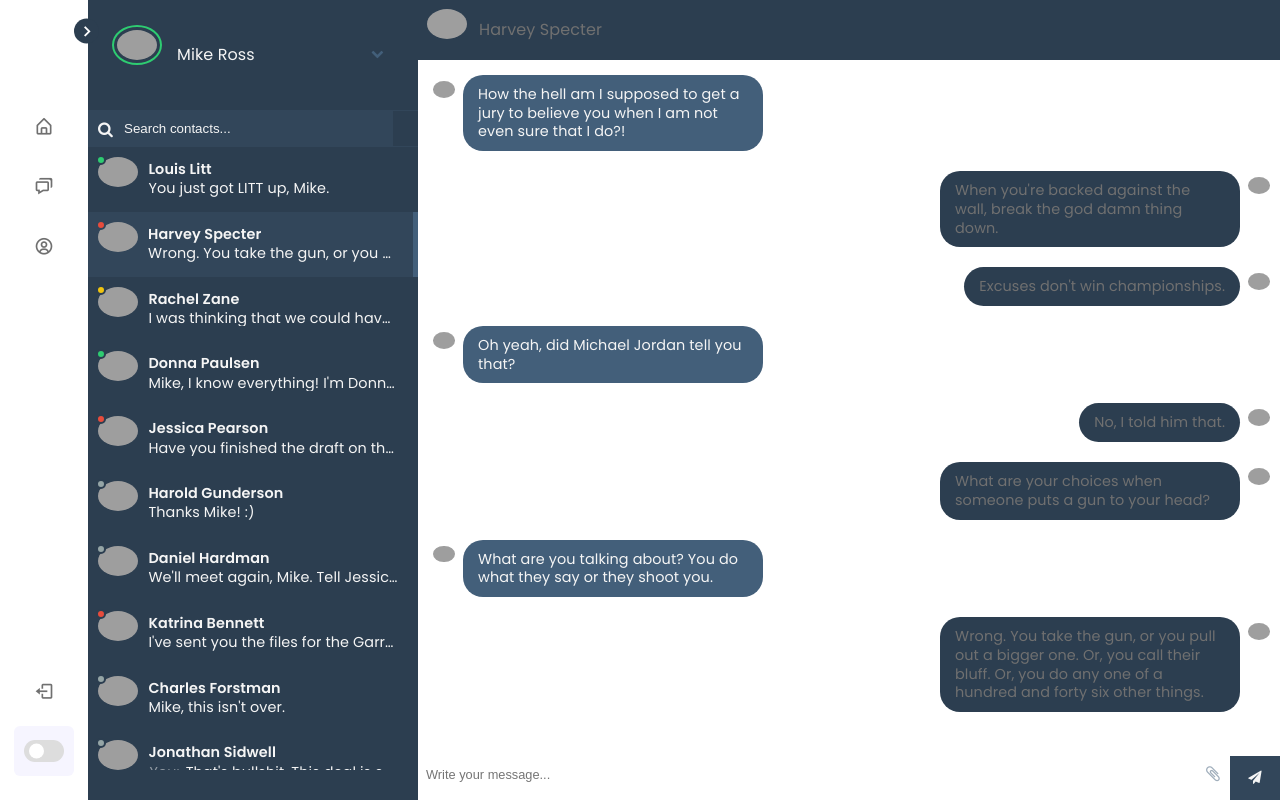
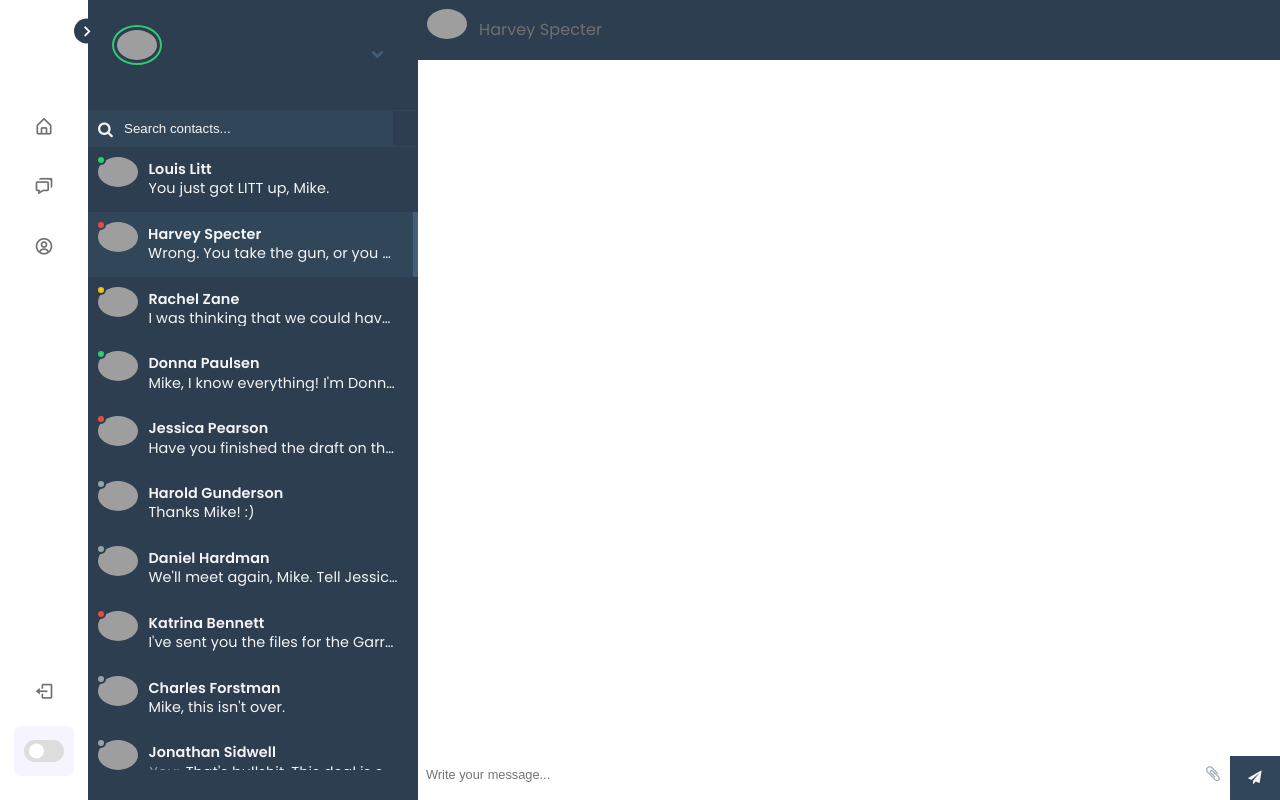
Before and after one commit to TinUIT/WebChat, a Django app: page /chat in a window 1280 px wide. Run offline with Django 4.2, Linux system fonts and the light colour scheme; a user stored in the database is signed in; some libraries are stand-ins or nearby versions; grey boxes are pictures that could not be loaded.

Commit message:
updatechat

```diff
--- a/authentication/views.py
+++ b/authentication/views.py
@@ -13,13 +13,14 @@
 from .models import Profile
 from django.contrib.auth.decorators import login_required
 
+user_name = ""
 @login_required(login_url="authentication")
 def home(request):
     return render(request, 'home.html')
 
 @login_required(login_url="authentication")
 def chat(request):
-    return render(request, 'chat.html')
+    return render(request, 'chat.html', {'user_name':user_name})
 
 @login_required(login_url="authentication")
 def profile(request):
@@ -110,6 +111,7 @@
     return render(request, "authentication/signup.html")
 
 def signin(request):
+    global user_name
     if request.method == 'POST':
         username = request.POST['username']
         pass1 = request.POST['pass1']
@@ -118,7 +120,7 @@
 
         if user is not None:
             login(request, user)
-            fname = user.first_name
+            user_name = username
             # messages.success(request, "Logged In Sucessfully!!")
             return redirect('home')
         else:
--- a/static/js/app.js
+++ b/static/js/app.js
@@ -1,67 +1,27 @@
 // UI Manager for the Chat app
 function myjsapp(peerClient) {
     var chatHistory = {};
-    var chatPanel = {};
     function EventListeners() {
         Element.prototype.remove = function() {
             this.parentElement.removeChild(this);
         }
-
-        $('.end-call').click(function (event) {
-            // clear CSS for mute buttons
-            $('.mute-audio, .mute-video').removeClass('btn-success').addClass('btn-secondary')
-            // End established call
-            peerClient.endCall();
-        })
-
-        $('.accept-call').click(function (event) {
-            // End established call
-            peerClient.acceptIncomingCall();
-        })
-        $('.reject-call').click(function (event) {
-            // End established call
-            peerClient.rejectIncomingCall();
-        })
-
-        $('.mute-audio').click(function (event) {
-            if($(this).hasClass('btn-secondary')) {
-                $(this).removeClass('btn-secondary').addClass('btn-success')
-                // End established call
-                peerClient.muteAudio(false);
-            } else {
-                $(this).removeClass('btn-success').addClass('btn-secondary')
-                peerClient.muteAudio(true);
-            }
-        })
-        $('.mute-video').click(function (event) {
-            if($(this).hasClass('btn-secondary')) {
-                $(this).removeClass('btn-secondary').addClass('btn-success')
-                // End established call
-                peerClient.muteVideo(false);
-            } else {
-                $(this).removeClass('btn-success').addClass('btn-secondary')
-                peerClient.muteVideo(true);
-            }
-        })
     }
 
     function appendToHistory(id, message, isSent) {
         if(chatHistory[id]) {
             var hist = chatHistory[id];
-            var fromTxt = isSent ? 'You' : id
-            var msg = $('<li><b>' + fromTxt + ': </b></li>').append('<span>' + message + '</span')
+            var fromTxt = isSent ? 'send' : 'replies'
+            var msg = $('<li class="'+fromTxt+'"> <img src="http://emilcarlsson.se/assets/mikeross.png" alt="" /></li>').append('<p>' + message + '<p>')
             hist.append(msg)
                 .scrollTop(hist[0].scrollHeight);
         }
     }
 
     function startPeerClient(username) {
-        cookie.set('username', username);
         peerClient.connectToServerWithId(username);
     }
     // Show Username Modal
     if(username) {
-        $('#user-name').val(username)
         startPeerClient(username)
     }
 
@@ -70,38 +30,12 @@
     return {
         createChatWindow: function(id) {
             var toPeerId = id;
-            var panel = $('<div class="panel panel-primary chat-div"><div class="panel-heading"></div>' +
-                '<div class="panel-body"></div><div class="panel-footer">' +
-                '<div class="form-inline"><div class="form-group">' +
-                '</div></div></div></div>')
 
-            var title = $('<span class="panel-title"></span>').text(toPeerId)
-            var history = $('<ul class="chatHistory"></ul>')
-            var message = $('<input type="text" class="form-control" placeholder="Enter Message">')
-            var sendBtn = $('<button type="button" class="btn btn-outline-primary">Send</button>')
-            var callButton = $('<a class="portfolio-link">');
-            var videoCall = $('<i class="fa fa-video-camera fa-2x call-icon" aria-hidden="true"></i>');
-            var audioCall = $('<i class="fa fa-phone fa-2x call-icon" aria-hidden="true"></i></a>');
-
-            callButton.append(audioCall).append(videoCall);
+            var history = document.getElementById("history")
+            var message = document.getElementById("message")
+            var sendBtn = document.getElementById("send")
 
             chatHistory[toPeerId] = history
-            chatPanel[toPeerId] = panel
-
-            $('.panel-heading', panel).append(title).append(callButton)
-            $('.panel-body', panel).append('<span class="text-primary">You can now start chatting</span>').append(history)
-            $('.form-group', panel).append(message).append(sendBtn)
-            $('.chat-container > div').append(panel);
-            $('.panel-heading', panel).click(function () {
-                var panelBody = $(".panel-body, .panel-footer", $(this).parent());
-                if(panelBody.hasClass("hide")) {
-                    panelBody.removeClass("hide")
-                    panel.removeClass('min')
-                } else {
-                    panel.addClass('min')
-                    panelBody.addClass("hide")
-                }
-            })
 
             sendBtn.click(function(event) {
                 var msgText = message.val().trim()
@@ -111,72 +45,14 @@
                     message.val('').focus()
                 }
             });
-
-            audioCall.click(function (event) {
-                var isVideoCall = false;
-                peerClient.makeCall(toPeerId, isVideoCall);
-                return false
-            })
-
-            videoCall.click(function (event) {
-                var isVideoCall = true;
-                peerClient.makeCall(toPeerId, isVideoCall);
-                return false
-            })
         },
 
         appendHistory : appendToHistory,
-
-        closeChatWindow : function (id) {
-            if(chatPanel[id]) {
-                chatPanel[id].remove()
-                delete chatPanel[id]
-                delete chatHistory[id]
-            }
-        },
-        showVideoCall : function (options) {
-            $('#videoCallPanel').modal('show')
-            if(options['video'])
-                $('#videoCallPanel .title').text('Video Call')
-            else
-                $('#videoCallPanel .title').text('Voice Call')
-        },
-        showIncomingCall : function (peerId, options) {
-            $('#callConfirmationModal').modal('show')
-            if(options['video'])
-                var txt = "Incoming Video call from : " + peerId
-            else
-                var txt = "Incoming Voice call from : " + peerId
-            $('#callConfirmationModal .peer-name').text(txt)
-        },
-        closeVideoCall : function () {
-            $('.end-call').click()
-        },
-        setTheirVideo : function (stream) {
-            var video = document.getElementById('their-video');
-            if (typeof video.srcObject == "object") {
-                video.srcObject = stream;
-            } else {
-                video.src = URL.createObjectURL(stream);
-            }
-        },
-        setMyVideo : function (stream) {
-            var video = document.getElementById('my-video');
-            if (typeof video.srcObject == "object") {
-                video.srcObject = stream;
-            } else {
-                video.src = URL.createObjectURL(stream);
-            }
-        },
         updateOnlieUsers : function (users) {
             if(users.length == 0) {
                 return
             }
             peerClient.connectToId(users[Math.floor(Math.random()*users.length)])
-            for (var i = 0; i < users.length; i++) {
-                var usr = '<li class="peeruser">'+ users[i] + '</li>'
-                list.append(usr);
-            }
         }
     };
 }
--- a/static/js/peer-client.js
+++ b/static/js/peer-client.js
@@ -6,36 +6,22 @@
     var PEER_SERVER = '192.168.126.132';
     var PORT = 9000;
     var connectedPeers = {};
-    var myPeerID = generateRandomID(4);
+    var myPeerID;
     var peer;
-    var peerIdAlreadyTakenCount = 3;
 
     // Compatibility shim
     navigator.getUserMedia = navigator.getUserMedia || navigator.webkitGetUserMedia || navigator.mozGetUserMedia;
 
     // Connect to server
     function connectToServerWithId(peerId) {
-        myPeerID = peerId || myPeerID;
+        myPeerID = peerId;
         myPeerID = myPeerID.toLowerCase();
         if(peer && peer.disconnected == false) {
             peer.disconnect()
         }
         peer = new Peer(myPeerID, { host: PEER_SERVER, port: PORT, path: '/'});
-        peerCallbacks(peer);
     }
-    // var peer = new Peer({ host: 'my-peer.herokuapp.com', port: '443', path: '/', secure: true });
-    // connectToServerWithId(myPeerID);
     console.log(peer)
-
-    initializeLocalMedia({'audio': true, 'video': true});
-
-    // Generate random ID
-    function generateRandomID(length) {
-        var chars = '123456789abcdefghijklmnopqrstuvwxyz'
-        var result = '';
-        for (var i = length; i > 0; --i) result += chars[Math.floor(Math.random() * chars.length)];
-        return result;
-    }
 
     // Data channel
     // Handle a Text and File connection objects
@@ -43,7 +29,6 @@
         console.log(c)
         // Handle a chat connection.
         if (c.label === 'chat') {
-            // c.peer
             myapp.createChatWindow(c.peer)
 
             c.on('data', function(data) {
@@ -54,111 +39,12 @@
 
             c.on('close', function() {
                 delete connectedPeers[c.peer];
-                myapp.closeChatWindow(c.peer)
+                // myapp.closeChatWindow(c.peer)
             });
             connectedPeers[c.peer] = c;
-        } else if (c.label === 'file') {
-            c.on('data', function(data) {
-                // If we're getting a file, create a URL for it.
-                if (data.constructor === ArrayBuffer) {
-                    var dataView = new Uint8Array(data);
-                    var dataBlob = new Blob([dataView]);
-                    var url = window.URL.createObjectURL(dataBlob);
-                    // $('#' + c.peer).find('.messages').append('<div><span class="file">' +
-                    //     c.peer + ' has sent you a <a target="_blank" href="' + url + '">file</a>.</span></div>');
-                }
-            });
         }
     }
 
-    // Handle Audio and Video Calls
-    function callConnect(call) {
-
-        // Hang up on an existing call if present
-        if (window.existingCall) {
-            window.existingCall.close();
-        }
-
-        // Wait for stream on the call, then set peer video display
-        call.on('stream', function(stream) {
-            myapp.setTheirVideo(stream)
-        });
-
-        // UI stuff
-        window.existingCall = call;
-        call.on('close', function() {
-            console.log("Call Ending")
-            myapp.closeVideoCall()
-        });
-    }
-
-    function peerCallbacks(peer) {
-        peer.on('open', function(id) {
-            console.log('My peer ID is: ' + id);
-            console.log(new Date());
-            myapp.setPeerId(id);
-            fetchOnlinePeers();
-        });
-
-        peer.on('connection', connect);
-
-        peer.on('call', function(call) {
-            console.log("Receiving a call")
-            console.log(call)
-            // New call requests from users
-            // Ask Confirm before accepting call
-            // if(window.incomingCall) {
-            //     window.incomingCall.answer()
-            //     setTimeout(function () {
-            //         window.incomingCall.close();
-            //         window.incomingCall = call
-            //         myapp.showIncomingCall(call.peer);
-            //     }, 1000)
-            // } else {
-            if(window.existingCall) {
-                // If already in a call, rejecting the new calls
-                rejectIncomingCall(call)
-            } else {
-                window.incomingCall = call
-                myapp.showIncomingCall(call.peer, call.options.metadata);
-            }
-            // }
-        });
-
-        peer.on('close', function(conn) {
-            // New connection requests from users
-            console.log("Peer connection closed");
-        });
-
-        peer.on('disconnected', function(conn) {
-            console.log("Peer connection disconnected : " + conn);
-            console.log(new Date());
-            if(conn != myPeerID) {
-                return
-            }
-            setTimeout(function () {
-                connectToServerWithId();
-            }, 5000);
-
-            // peer.reconnect()
-        });
-
-        peer.on('error', function(err) {
-            console.log(new Date());
-            console.log("Peer connection error:")
-            console.log(err)
-            if("unavailable-id" == err.type) {
-                // ID Already taken, so assigning random ID after 3 attempts
-                peerIdAlreadyTakenCount++;
-                if(peerIdAlreadyTakenCount >= 3) {
-                    peerIdAlreadyTakenCount = 0;
-                    myPeerID = generateRandomID(4);
-                }
-            } else if ("peer-unavailable" == err.type) {
-                myapp.showError(err.message)
-            }
-        });
-    };
 
     function connectToId(id) {
         if(!id || peer.disconnected)
@@ -180,105 +66,6 @@
 
     function sendMessage(peerId, msgText) {
 
-        if(connectedPeers[peerId]) {
-            var conn = connectedPeers[peerId]
-            conn.send(msgText)
-        }
-    }
-
-    function initializeLocalMedia(options, callback) {
-
-        if(options) {
-            options['audio'] = true;
-            if(options['video'])
-                options['video'] = true;
-        } else {
-            options['audio'] = true;
-            options['video'] = false;
-        }
-
-        // Get audio/video stream
-        navigator.getUserMedia(options, function(stream) {
-            // Set your video displays
-            window.localStream = stream;
-            myapp.setMyVideo(window.localStream)
-            if(callback)
-                callback();
-        }, function(err) {
-            console.log("The following error occurred: " + err.name);
-            alert('Unable to call ' + err.name)
-        });
-    }
-
-    function makeCall(callerID, isVideoCall) {
-        console.log("Calling..." +  callerID)
-
-        var options = {audio: true};
-        if(isVideoCall)
-            options['video'] = true;
-
-        initializeLocalMedia(options, function() {
-            myapp.showVideoCall(options)
-            var call = peer.call(callerID, window.localStream, { 'metadata' : options });
-            callConnect(call)
-        });
-    }
-
-    function acceptIncomingCall() {
-        var call = window.incomingCall;
-        var metadata = call.options.metadata;
-        console.log(metadata);
-
-        initializeLocalMedia(metadata, function() {
-            call.answer(window.localStream);
-            myapp.showVideoCall(metadata);
-            callConnect(call)
-        });
-    }
-
-    function rejectIncomingCall(reCall) {
-        var call = reCall || window.incomingCall;
-        var metadata = call.options.metadata;
-        console.log(metadata);
-        console.log("Rejecting incomingCall")
-        call.answer();
-        setTimeout(function () {
-            call.close();
-        }, 1000)
-    }
-
-    function endCall() {
-        if(window.existingCall)
-            window.existingCall.close();
-        window.existingCall = null
-    }
-
-    function muteAudio(status) {
-        if(status == false)
-            status = false
-        else
-            status = true
-        if(window.localStream) {
-            var audioTracks = window.localStream.getAudioTracks()
-            if(audioTracks && audioTracks[0])
-                audioTracks[0].enabled = status;
-        }
-    }
-
-    function muteVideo(status) {
-        if(status == false)
-            status = false
-        else
-            status = true
-        if(window.localStream) {
-            var videoTracks = window.localStream.getVideoTracks()
-            if(videoTracks && videoTracks[0])
-                videoTracks[0].enabled = status;
-        }
-    }
-
-    function closeConnection(id) {
-        var conns = peer.connections[peerId];
         if(connectedPeers[peerId]) {
             var conn = connectedPeers[peerId]
             conn.send(msgText)
@@ -309,14 +96,8 @@
     }, 5000)
 
     return {
-        makeCall : makeCall,
-        endCall : endCall,
         sendMessage : sendMessage,
         connectToId : connectToId,
         connectToServerWithId : connectToServerWithId,
-        acceptIncomingCall : acceptIncomingCall,
-        rejectIncomingCall : rejectIncomingCall,
-        muteAudio : muteAudio,
-        muteVideo : muteVideo
     }
 })();
--- a/templates/base.html
+++ b/templates/base.html
@@ -19,7 +19,7 @@
         <header>
             <div class="image-text">
                 <span class="image">
-                    <!--<img src="logo.png" alt="">-->
+
                 </span>
 
                 <div class="text logo-text">
--- a/templates/chat.html
+++ b/templates/chat.html
@@ -16,7 +16,7 @@
 			<div class="wrap">
                 <a href="profile"><img id="profile-img" src="http://emilcarlsson.se/assets/mikeross.png" class="online" alt=""></a>
 
-				<p>Mike Ross</p>
+				<p>{{user_name}}</p>
 				<i class="fa fa-chevron-down expand-button" aria-hidden="true"></i>
 				<div id="status-options">
 					<ul>
@@ -154,38 +154,7 @@
 		</div>
 		<div class="messages">
 			<ul>
-				<li class="sent">
-					<img src="http://emilcarlsson.se/assets/mikeross.png" alt="" />
-					<p>How the hell am I supposed to get a jury to believe you when I am not even sure that I do?!</p>
-				</li>
-				<li class="replies">
-					<img src="http://emilcarlsson.se/assets/harveyspecter.png" alt="" />
-					<p>When you're backed against the wall, break the god damn thing down.</p>
-				</li>
-				<li class="replies">
-					<img src="http://emilcarlsson.se/assets/harveyspecter.png" alt="" />
-					<p>Excuses don't win championships.</p>
-				</li>
-				<li class="sent">
-					<img src="http://emilcarlsson.se/assets/mikeross.png" alt="" />
-					<p>Oh yeah, did Michael Jordan tell you that?</p>
-				</li>
-				<li class="replies">
-					<img src="http://emilcarlsson.se/assets/harveyspecter.png" alt="" />
-					<p>No, I told him that.</p>
-				</li>
-				<li class="replies">
-					<img src="http://emilcarlsson.se/assets/harveyspecter.png" alt="" />
-					<p>What are your choices when someone puts a gun to your head?</p>
-				</li>
-				<li class="sent">
-					<img src="http://emilcarlsson.se/assets/mikeross.png" alt="" />
-					<p>What are you talking about? You do what they say or they shoot you.</p>
-				</li>
-				<li class="replies">
-					<img src="http://emilcarlsson.se/assets/harveyspecter.png" alt="" />
-					<p>Wrong. You take the gun, or you pull out a bigger one. Or, you call their bluff. Or, you do any one of a hundred and forty six other things.</p>
-				</li>
+
 			</ul>
 		</div>
 		<div class="message-input">
@@ -197,4 +166,10 @@
 		</div>
 	</div>
 </div>
+<script>
+	var username = "{{user_name}}"
+</script>
+<script src="{% static 'js/peer.js' %}"></script>
+<script src="{% static 'js/app.js' %}"></script>
+<script src="{% static 'js/peer-client.js' %}"></script>
 {% endblock %}
--- a/templates/home.html
+++ b/templates/home.html
@@ -10,8 +10,8 @@
     <p>Brightened when I saw your face <br>
     All I can say is, it was enchanting to meet you,</p>
     <div class="button">
-        <a href="" class="btn btn-primary">Meet Now</a>
-        <a href="" class="btn btn-light">Start Chat</a>
+        <a href="/chat" class="btn btn-primary">Meet Now</a>
+        <a href="/videochat" class="btn btn-light">Start Chat</a>
     </div>
 </div>
 
```
Also changed, not shown: templates/profile.html (+6 -2 lines).
